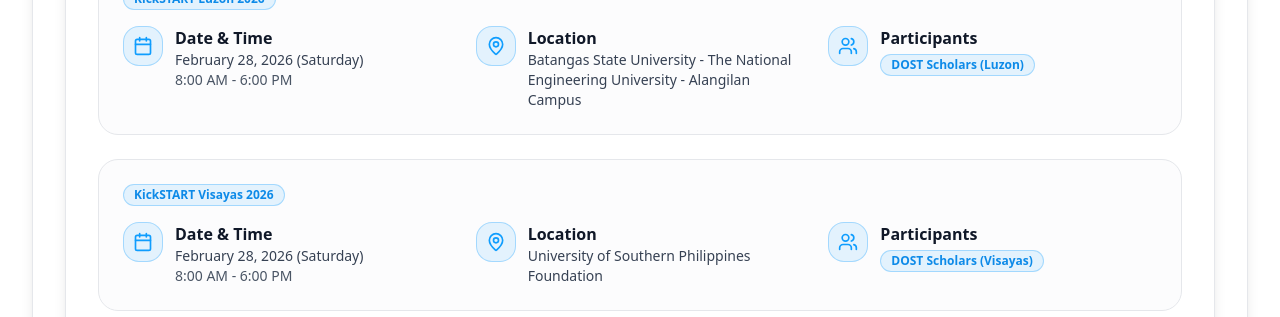
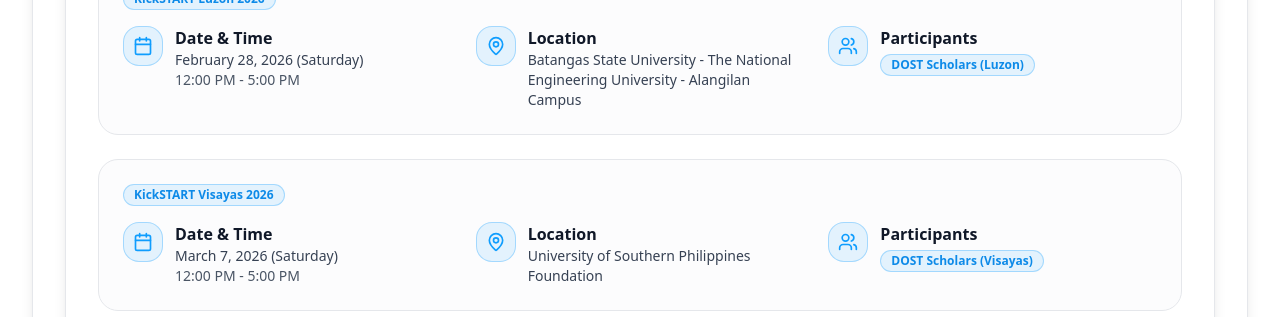
Before and after one commit to dost-start/kickstart-registration-system, a Next.js app in the folder admin/: page /kickstart in a window 1280 px wide. Shown: the part 483-800 px from the top of the page. Built offline with nearby package versions, Linux system fonts and the light colour scheme; no server answers; the database is empty.

Commit message:
chore: update the event info

```diff
--- a/admin/src/components/EventInfo.tsx
+++ b/admin/src/components/EventInfo.tsx
@@ -7,17 +7,19 @@
     island: "Luzon",
     date: "February 28, 2026",
     day: "Saturday",
-    time: "8:00 AM - 6:00 PM",
+    time: "12:00 PM - 5:00 PM",
     location: "Batangas State University - The National Engineering University - Alangilan Campus",
+    locationAlt: null,
     participants: "DOST Scholars (Luzon)",
     badgeColor: "bg-[#0f9dfe]/10 text-[#0d8ae8] border-[#0f9dfe]/30 hover:bg-[#0f9dfe]/20",
   },
   {
     island: "Visayas",
-    date: "February 28, 2026",
+    date: "March 7, 2026",
     day: "Saturday",
-    time: "8:00 AM - 6:00 PM",
+    time: "12:00 PM - 5:00 PM",
     location: "University of Southern Philippines Foundation",
+    locationAlt: null,
     participants: "DOST Scholars (Visayas)",
     badgeColor: "bg-[#0f9dfe]/10 text-[#0d8ae8] border-[#0f9dfe]/30 hover:bg-[#0f9dfe]/20",
   },
@@ -25,8 +27,9 @@
     island: "Mindanao",
     date: "March 14, 2026",
     day: "Saturday",
-    time: "8:00 AM - 6:00 PM",
+    time: "12:00 PM - 5:00 PM",
     location: "University of Mindanao - Main Campus",
+    locationAlt: null,
     participants: "DOST Scholars (Mindanao)",
     badgeColor: "bg-[#0f9dfe]/10 text-[#0d8ae8] border-[#0f9dfe]/30 hover:bg-[#0f9dfe]/20",
   },
```
